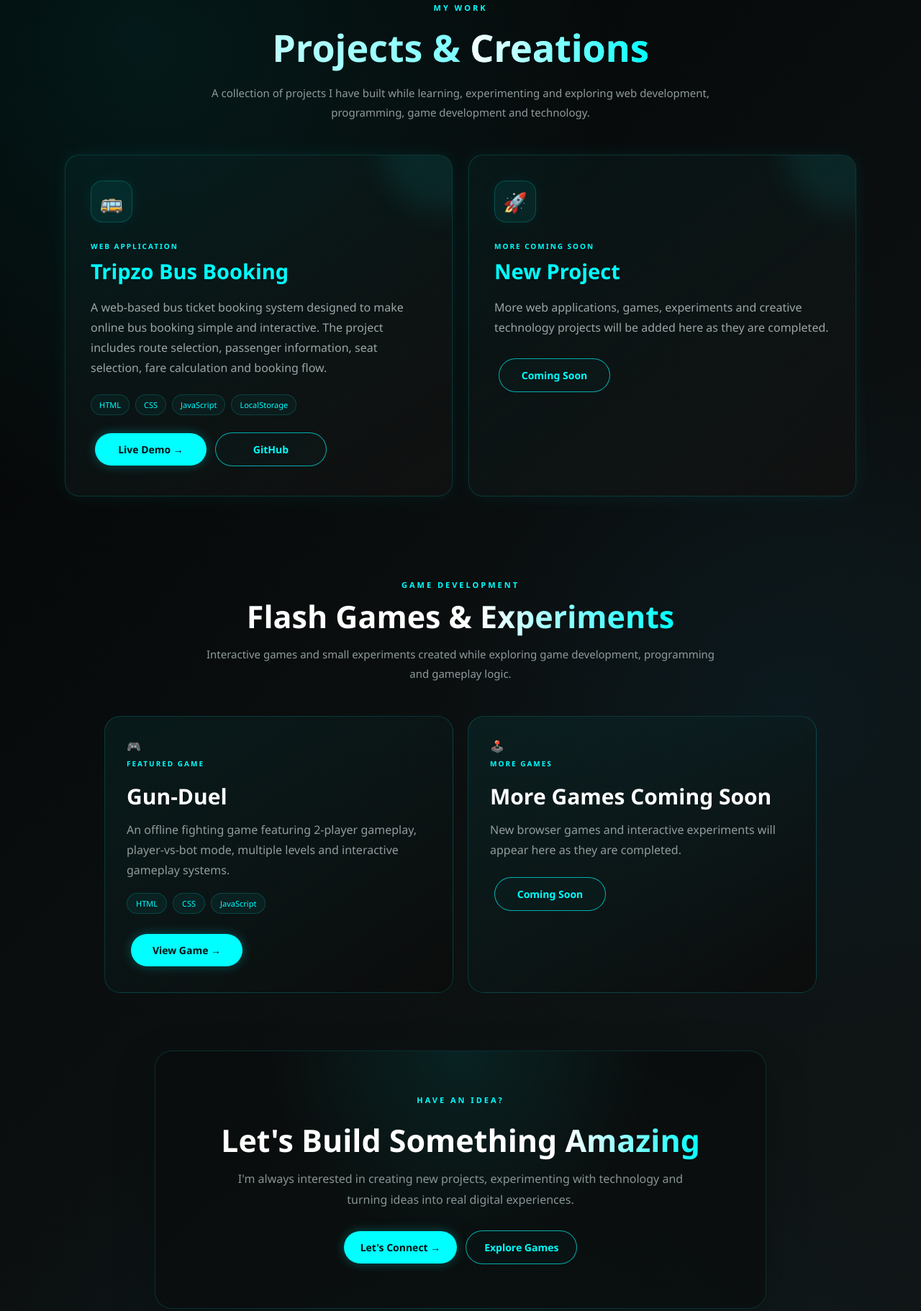
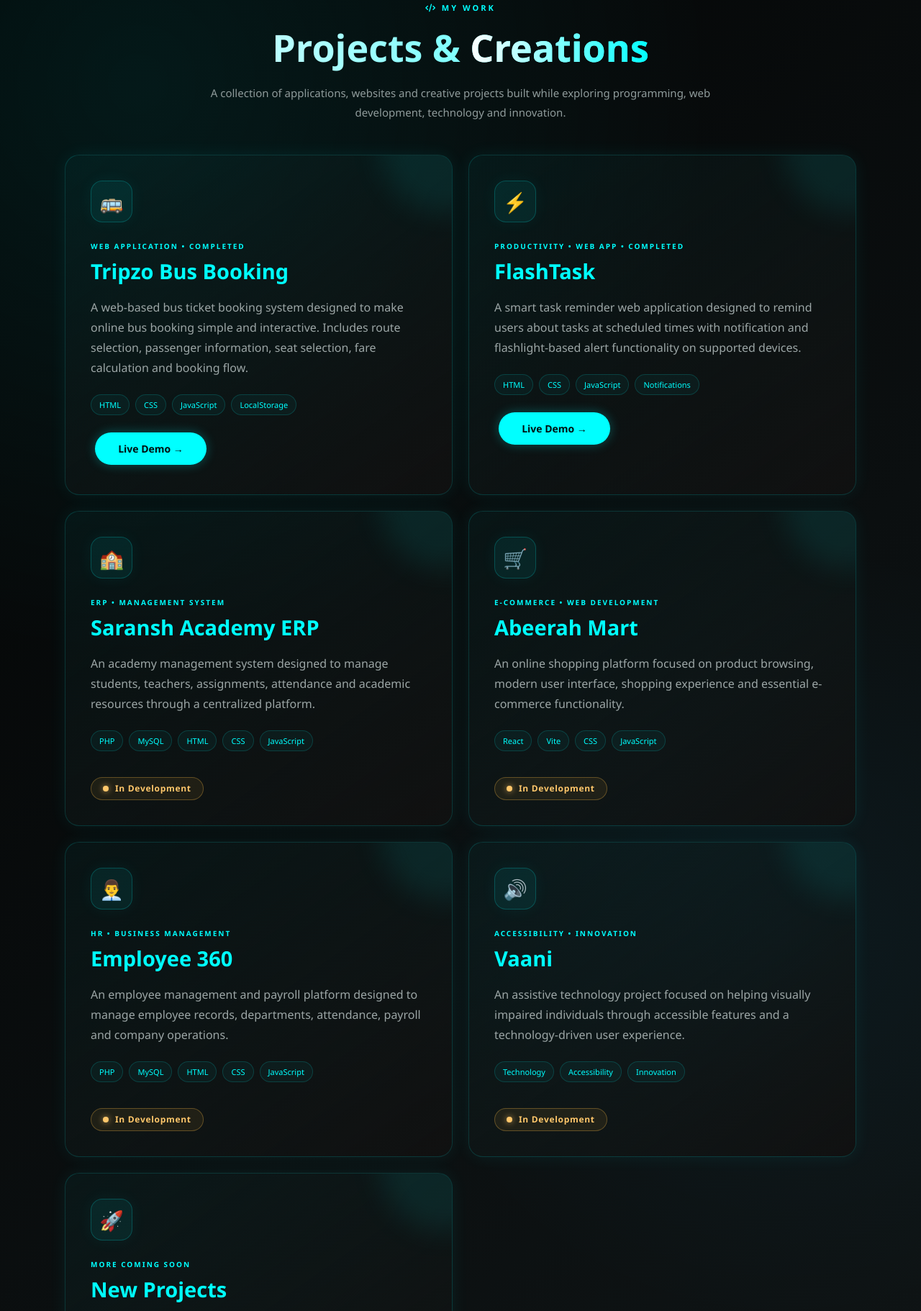
Before and after one commit to viraljainhacker/ViralJain-Portfolio, a plain HTML site: page projects.html in a window 1280 px wide. Shown: the part 177-1999 px from the top of the page at 72% size. Drawn offline with Linux system fonts and the light colour scheme.

Commit message:
Enhance projects.html with Font Awesome and styling
Added Font Awesome for icons and improved project status styling.

```diff
--- a/projects.html
+++ b/projects.html
@@ -2,32 +2,72 @@
 <html lang="en">
   <head>
     <meta charset="UTF-8" />
-
     <meta name="viewport" content="width=device-width, initial-scale=1.0" />
 
     <meta
       name="description"
-      content="Explore Viral Jain's web development projects, applications, games, and creative digital work."
+      content="Explore Viral Jain's web development projects, applications and creative digital work."
     />
 
     <meta
       name="keywords"
-      content="Viral Jain Projects, Web Development Projects, Game Development, HTML, CSS, JavaScript, MySQL"
+      content="Viral Jain Projects, Web Development Projects, HTML, CSS, JavaScript, MySQL"
     />
 
     <meta name="author" content="Viral Jain" />
-
     <meta name="theme-color" content="#050707" />
 
     <title>Projects | Viral Jain</title>
 
     <link rel="stylesheet" href="style.css" />
+
+    <!-- Font Awesome -->
+    <link
+      rel="stylesheet"
+      href="https://cdnjs.cloudflare.com/ajax/libs/font-awesome/6.5.2/css/all.min.css"
+    />
+
+    <!-- Project Status Badge Styling -->
+    <style>
+      .project-status {
+        display: inline-flex;
+        align-items: center;
+        justify-content: center;
+        gap: 9px;
+        padding: 9px 16px;
+        margin-top: 18px;
+        border: 1px solid rgba(255, 190, 70, 0.3);
+        border-radius: 30px;
+        background: rgba(255, 190, 70, 0.08);
+        color: #ffc76b;
+        font-size: 12px;
+        font-weight: 600;
+        letter-spacing: 0.7px;
+        line-height: 1;
+        white-space: nowrap;
+      }
+
+      .project-status .status-dot {
+        display: inline-block;
+        width: 8px;
+        height: 8px;
+        min-width: 8px;
+        border-radius: 50%;
+        background: #ffc76b;
+        box-shadow: 0 0 8px rgba(255, 199, 107, 0.7);
+      }
+
+      @media (max-width: 600px) {
+        .project-status {
+          font-size: 11px;
+          padding: 8px 13px;
+        }
+      }
+    </style>
   </head>
 
   <body>
-    <!-- =========================
-       NAVBAR
-  ========================== -->
+    <!-- ================= NAVBAR ================= -->
 
     <nav class="navbar">
       <div class="logo">Viral Jain</div>
@@ -43,76 +83,69 @@
       </button>
 
       <div class="nav-links" id="navLinks">
-        <a href="index.html"> Home </a>
-
-        <a href="about.html"> About </a>
-
-        <a href="projects.html" class="active"> Projects </a>
-
-        <a href="games.html"> Games </a>
-
-        <a href="certifications.html"> Certificates </a>
-
-        <a href="gallery.html"> Gallery </a>
-
-        <a href="contact.html"> Contact </a>
+        <a href="index.html">Home</a>
+        <a href="about.html">About</a>
+        <a href="projects.html" class="active">Projects</a>
+        <a href="games.html">Games</a>
+        <a href="certifications.html">Certificates</a>
+        <a href="gallery.html">Gallery</a>
+        <a href="contact.html">Contact</a>
       </div>
     </nav>
-    <!-- =========================
-       PROJECTS PAGE
-  ========================== -->
+
+    <!-- ================= MAIN ================= -->
 
     <main>
-      <!-- =========================
-         PROJECTS HERO
-    ========================== -->
+      <section class="page-section projects-page">
+        <!-- ================= HERO ================= -->
 
-      <section class="page-section projects-page">
         <div class="section-heading">
-          <span class="section-tag"> MY WORK </span>
+          <span class="section-tag">
+            <i class="fas fa-code"></i>
+            MY WORK
+          </span>
 
           <h1>
-            Projects &amp;
-            <span class="gradient-text"> Creations </span>
+            Projects &
+            <span class="gradient-text">Creations</span>
           </h1>
 
           <p>
-            A collection of projects I have built while learning, experimenting
-            and exploring web development, programming, game development and
-            technology.
+            A collection of applications, websites and creative projects built
+            while exploring programming, web development, technology and
+            innovation.
           </p>
         </div>
 
-        <!-- =========================
-           PROJECT GRID
-      ========================== -->
+        <!-- ================= PROJECT GRID ================= -->
 
         <div class="projects-grid">
-          <!-- PROJECT 1 -->
+          <!-- ====================================== -->
+          <!-- COMPLETED PROJECTS -->
+          <!-- ====================================== -->
+
+          <!-- PROJECT 1 : TRIPZO -->
 
           <article class="project-card">
             <div class="project-icon">🚌</div>
 
             <div class="project-content">
-              <span class="project-category"> WEB APPLICATION </span>
+              <span class="project-category">WEB APPLICATION • COMPLETED</span>
 
               <h3>Tripzo Bus Booking</h3>
 
               <p>
                 A web-based bus ticket booking system designed to make online
-                bus booking simple and interactive. The project includes route
-                selection, passenger information, seat selection, fare
-                calculation and booking flow.
+                bus booking simple and interactive. Includes route selection,
+                passenger information, seat selection, fare calculation and
+                booking flow.
               </p>
 
               <div class="project-tech">
-                <span> HTML </span>
-
-                <span> CSS </span>
-
-                <span> JavaScript </span>
-
-                <span> LocalStorage </span>
+                <span>HTML</span>
+                <span>CSS</span>
+                <span>JavaScript</span>
+                <span>LocalStorage</span>
               </div>
 
               <div class="project-buttons">
@@ -124,32 +157,200 @@
                 >
                   Live Demo →
                 </a>
+              </div>
+            </div>
+          </article>
 
+          <!-- PROJECT 2 : FLASHTASK -->
+
+          <article class="project-card">
+            <div class="project-icon">⚡</div>
+
+            <div class="project-content">
+              <span class="project-category"
+                >PRODUCTIVITY • WEB APP • COMPLETED</span
+              >
+
+              <h3>FlashTask</h3>
+
+              <p>
+                A smart task reminder web application designed to remind users
+                about tasks at scheduled times with notification and
+                flashlight-based alert functionality on supported devices.
+              </p>
+
+              <div class="project-tech">
+                <span>HTML</span>
+                <span>CSS</span>
+                <span>JavaScript</span>
+                <span>Notifications</span>
+              </div>
+
+              <div class="project-buttons">
                 <a
-                  href="https://github.com/viraljainhacker"
+                  href="https://viraljainhacker.github.io/FlashTask/"
                   target="_blank"
                   rel="noopener noreferrer"
-                  class="btn-outline"
+                  class="btn"
                 >
-                  GitHub
+                  Live Demo →
                 </a>
               </div>
             </div>
           </article>
 
-          <!-- FUTURE PROJECT -->
+          <!-- ====================================== -->
+          <!-- IN DEVELOPMENT PROJECTS -->
+          <!-- ====================================== -->
+
+          <!-- PROJECT 3 : SARANSH ACADEMY ERP -->
+
+          <article class="project-card">
+            <div class="project-icon">🏫</div>
+
+            <div class="project-content">
+              <span class="project-category">ERP • MANAGEMENT SYSTEM</span>
+
+              <h3>Saransh Academy ERP</h3>
+
+              <p>
+                An academy management system designed to manage students,
+                teachers, assignments, attendance and academic resources through
+                a centralized platform.
+              </p>
+
+              <div class="project-tech">
+                <span>PHP</span>
+                <span>MySQL</span>
+                <span>HTML</span>
+                <span>CSS</span>
+                <span>JavaScript</span>
+              </div>
+
+              <div class="project-buttons">
+                <span class="project-status">
+                  <span class="status-dot"></span>
+                  In Development
+                </span>
+              </div>
+            </div>
+          </article>
+
+          <!-- PROJECT 4 : ABEEERAH MART -->
+
+          <article class="project-card">
+            <div class="project-icon">🛒</div>
+
+            <div class="project-content">
+              <span class="project-category">
+                E-COMMERCE • WEB DEVELOPMENT
+              </span>
+
+              <h3>Abeerah Mart</h3>
+
+              <p>
+                An online shopping platform focused on product browsing, modern
+                user interface, shopping experience and essential e-commerce
+                functionality.
+              </p>
+
+              <div class="project-tech">
+                <span>React</span>
+                <span>Vite</span>
+                <span>CSS</span>
+                <span>JavaScript</span>
+              </div>
+
+              <div class="project-buttons">
+                <span class="project-status">
+                  <span class="status-dot"></span>
+                  In Development
+                </span>
+              </div>
+            </div>
+          </article>
+
+          <!-- PROJECT 5 : EMPLOYEE 360 -->
+
+          <article class="project-card">
+            <div class="project-icon">👨‍💼</div>
+
+            <div class="project-content">
+              <span class="project-category">HR • BUSINESS MANAGEMENT</span>
+
+              <h3>Employee 360</h3>
+
+              <p>
+                An employee management and payroll platform designed to manage
+                employee records, departments, attendance, payroll and company
+                operations.
+              </p>
+
+              <div class="project-tech">
+                <span>PHP</span>
+                <span>MySQL</span>
+                <span>HTML</span>
+                <span>CSS</span>
+                <span>JavaScript</span>
+              </div>
+
+              <div class="project-buttons">
+                <span class="project-status">
+                  <span class="status-dot"></span>
+                  In Development
+                </span>
+              </div>
+            </div>
+          </article>
+
+          <!-- PROJECT 6 : VAANI -->
+
+          <article class="project-card">
+            <div class="project-icon">🔊</div>
+
+            <div class="project-content">
+              <span class="project-category">ACCESSIBILITY • INNOVATION</span>
+
+              <h3>Vaani</h3>
+
+              <p>
+                An assistive technology project focused on helping visually
+                impaired individuals through accessible features and a
+                technology-driven user experience.
+              </p>
+
+              <div class="project-tech">
+                <span>Technology</span>
+                <span>Accessibility</span>
+                <span>Innovation</span>
+              </div>
+
+              <div class="project-buttons">
+                <span class="project-status">
+                  <span class="status-dot"></span>
+                  In Development
+                </span>
+              </div>
+            </div>
+          </article>
+
+          <!-- ====================================== -->
+          <!-- COMING SOON -->
+          <!-- ====================================== -->
+
+          <!-- PROJECT 7 : NEW PROJECTS -->
 
           <article class="project-card project-coming-soon">
             <div class="project-icon">🚀</div>
 
             <div class="project-content">
-              <span class="project-category"> MORE COMING SOON </span>
+              <span class="project-category">MORE COMING SOON</span>
 
-              <h3>New Project</h3>
+              <h3>New Projects</h3>
 
               <p>
-                More web applications, games, experiments and creative
-                technology projects will be added here as they are completed.
+                More web applications, experiments and creative technology
+                projects will be added as development continues.
               </p>
 
               <div class="project-buttons">
@@ -159,85 +360,17 @@
           </article>
         </div>
 
-        <!-- =========================
-           GAMES SECTION
-      ========================== -->
-
-        <div class="projects-extra-section">
-          <div class="section-heading">
-            <span class="section-tag"> GAME DEVELOPMENT </span>
-
-            <h2>
-              Flash Games &amp;
-              <span class="gradient-text"> Experiments </span>
-            </h2>
-
-            <p>
-              Interactive games and small experiments created while exploring
-              game development, programming and gameplay logic.
-            </p>
-          </div>
-
-          <div class="game-grid">
-            <!-- GUN-DUEL -->
-
-            <article class="game-card">
-              <div class="game-card-content">
-                <div class="game-icon">🎮</div>
-
-                <span class="game-label"> FEATURED GAME </span>
-
-                <h3>Gun-Duel</h3>
-
-                <p>
-                  An offline fighting game featuring 2-player gameplay,
-                  player-vs-bot mode, multiple levels and interactive gameplay
-                  systems.
-                </p>
-
-                <div class="project-tags">
-                  <span> HTML </span>
-
-                  <span> CSS </span>
-
-                  <span> JavaScript </span>
-                </div>
-
-                <a href="games.html" class="btn"> View Game → </a>
-              </div>
-            </article>
-
-            <!-- COMING SOON -->
-
-            <article class="game-card">
-              <div class="game-card-content">
-                <div class="game-icon">🕹️</div>
-
-                <span class="game-label"> MORE GAMES </span>
-
-                <h3>More Games Coming Soon</h3>
-
-                <p>
-                  New browser games and interactive experiments will appear here
-                  as they are completed.
-                </p>
-
-                <span class="btn-outline"> Coming Soon </span>
-              </div>
-            </article>
-          </div>
-        </div>
-
-        <!-- =========================
-           CTA
-      ========================== -->
+        <!-- ================= CTA ================= -->
 
         <div class="project-cta">
-          <span class="section-tag"> HAVE AN IDEA? </span>
+          <span class="section-tag">
+            <i class="fas fa-lightbulb"></i>
+            HAVE AN IDEA?
+          </span>
 
           <h2>
             Let's Build Something
-            <span class="gradient-text"> Amazing </span>
+            <span class="gradient-text">Amazing</span>
           </h2>
 
           <p>
@@ -248,15 +381,16 @@
           <div class="project-buttons">
             <a href="contact.html" class="btn"> Let's Connect → </a>
 
-            <a href="games.html" class="btn-outline"> Explore Games </a>
+            <a href="games.html" class="btn-outline">
+              <i class="fas fa-gamepad"></i>
+              Explore Games
+            </a>
           </div>
         </div>
       </section>
     </main>
 
-    <!-- =========================
-         FOOTER
-    ========================== -->
+    <!-- ================= FOOTER ================= -->
 
     <footer>
       <div class="footer-content">
@@ -267,19 +401,13 @@
         </div>
 
         <div class="footer-links">
-          <a href="index.html"> Home </a>
-
-          <a href="about.html"> About </a>
-
-          <a href="projects.html"> Projects </a>
-
-          <a href="games.html"> Games </a>
-
-          <a href="certifications.html"> Certificates </a>
-
-          <a href="gallery.html"> Gallery </a>
-
-          <a href="contact.html"> Contact </a>
+          <a href="index.html">Home</a>
+          <a href="about.html">About</a>
+          <a href="projects.html">Projects</a>
+          <a href="games.html">Games</a>
+          <a href="certifications.html">Certificates</a>
+          <a href="gallery.html">Gallery</a>
+          <a href="contact.html">Contact</a>
         </div>
       </div>
 
@@ -290,9 +418,7 @@
       </div>
     </footer>
 
-    <!-- =========================
-       JAVASCRIPT
-  ========================== -->
+    <!-- ================= JAVASCRIPT ================= -->
 
     <script src="script.js"></script>
   </body>
```
